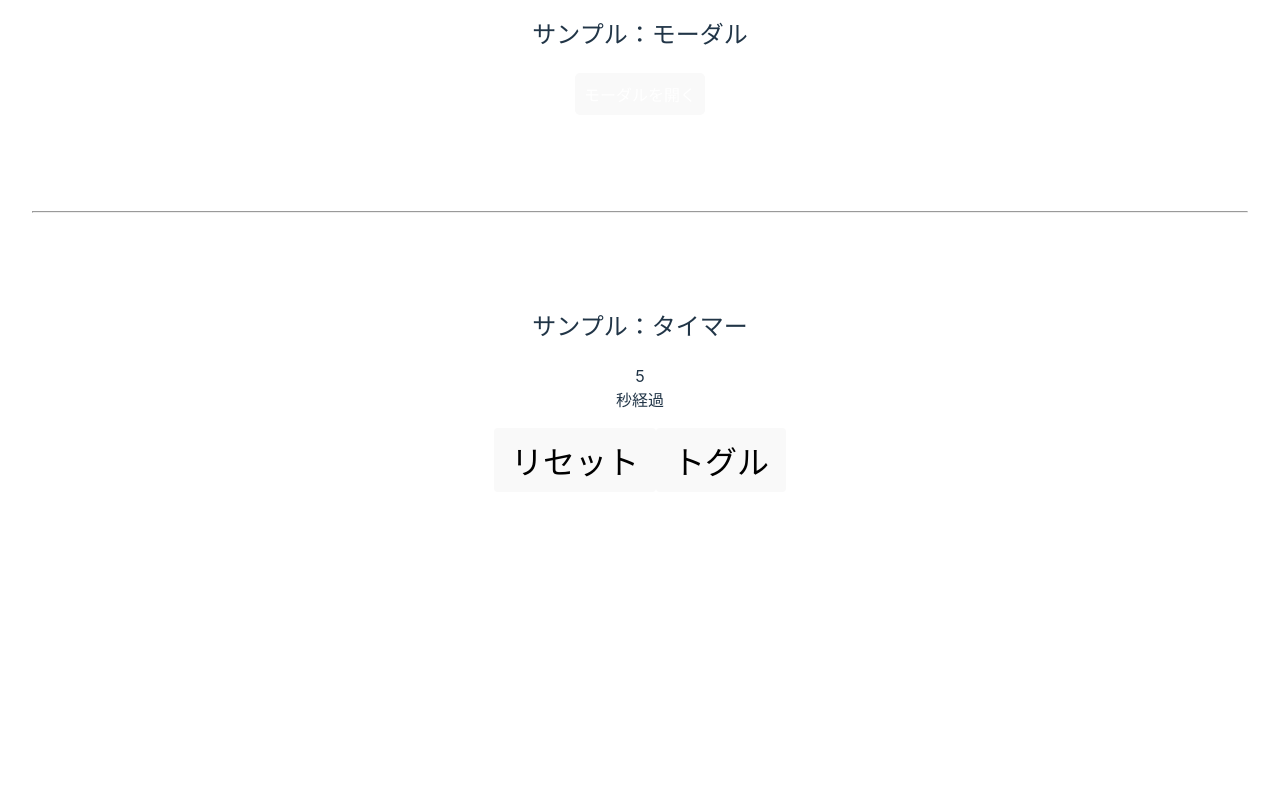
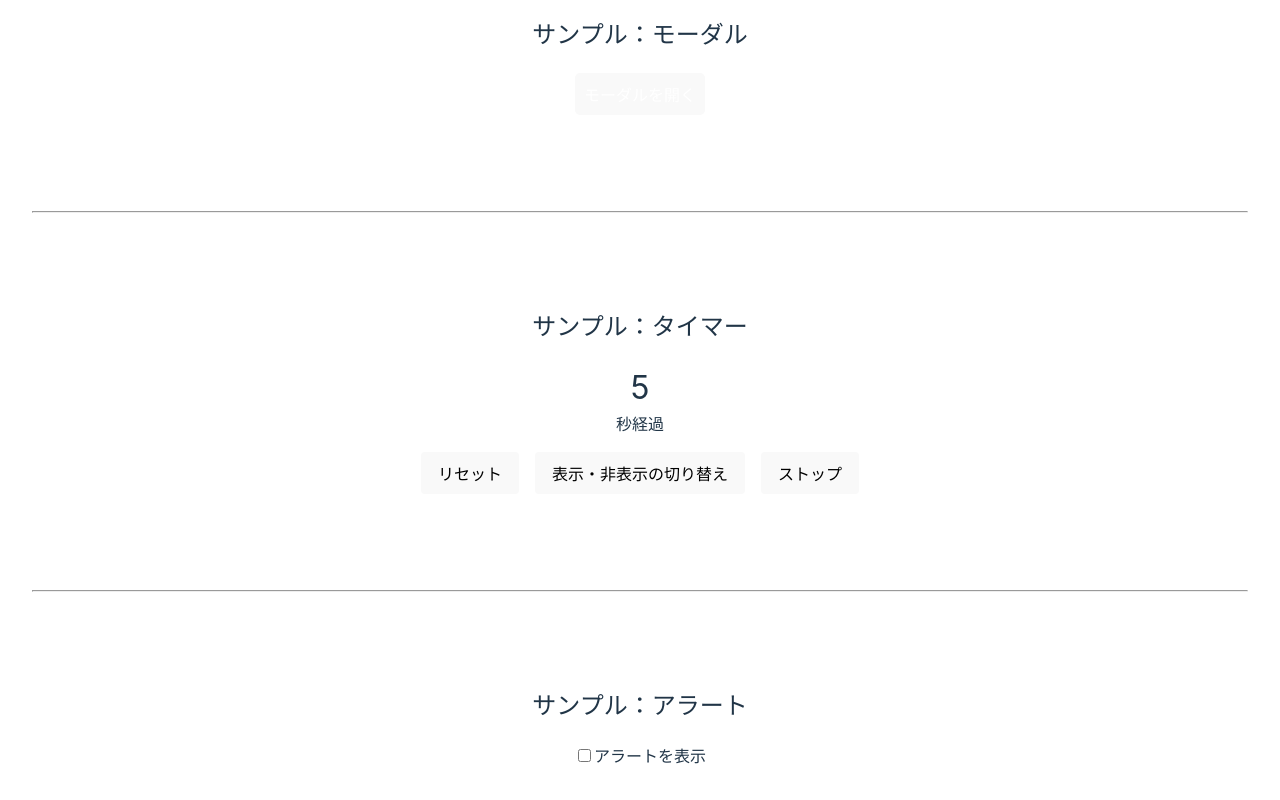
Before and after one commit to hirataro-89/vite-react-sample, a React (Vite) app: page / in a window 1280 px wide. Shown: the part 1059-1859 px from the top of the page. Before the commit the page ends 1583 px from the top, so only its background shows below. Built offline with nearby package versions, Linux system fonts and the light colour scheme.

Commit message:
add: timer

```diff
--- a/src/App.tsx
+++ b/src/App.tsx
@@ -7,6 +7,7 @@ import { AddTodo } from './components/AddTodo'
 import { Counter } from './components/Counter'
 import { Modal } from './components/Modal'
 import { Timer } from './components/Timer'
+import { Alert } from './components/Alert'
 
 const App = () => {
   const { getUsers, userProfiles, loading, error } = useAllUsers()
@@ -38,6 +39,9 @@ const App = () => {
       <hr style={{ margin: '6rem 0' }} />
       <SectionTitle title="サンプル：タイマー" className="main__title" />
       <Timer />
+      <hr style={{ margin: '6rem 0' }} />
+      <SectionTitle title="サンプル：アラート" className="main__title" />
+      <Alert />
     </>
   )
 }
--- /dev/null
+++ b/src/components/Alert.tsx
@@ -0,0 +1,32 @@
+import { useState, useEffect } from 'react'
+
+export const Alert = () => {
+  const [isAlert, setIsAlert] = useState(false)
+
+  useEffect(() => {
+    if (isAlert) {
+      window.alert('アラートが表示されました！')
+    }
+  }, [isAlert])
+
+  const toggleAlert = () => {
+    setIsAlert(prev => !prev)
+  }
+
+  return (
+    <div>
+      <input type="checkbox" id="alert-checkbox" onClick={toggleAlert} />
+      <label htmlFor="alert-checkbox">アラートを表示</label>
+    </div>
+  )
+}
+
+
+const Parent = () => {
+  return <Child count={5} />; // ←親から子にcount=5を渡す
+};
+
+const Child = ({ count }) => {
+  count = count + 1; // ← これは親のcountに影響しない
+  return <div>{count}</div>; // ← 表示は6。だけど親のcountは5のまま
+};
--- a/src/components/Timer.module.css
+++ b/src/components/Timer.module.css
@@ -5,8 +5,19 @@
   justify-content: center;
 }
 
+.timer__buttonWrap {
+  display: flex;
+  gap: 1rem;
+  justify-content: center;
+}
+
 .timer__button {
   margin-top: 1rem;
   padding: 0.5rem 1rem;
   border-radius: 0.25rem;
+  font-size: 1rem;
 }
+
+.timer__time {
+  font-size: 2rem;
+}
--- a/src/components/Timer.tsx
+++ b/src/components/Timer.tsx
@@ -3,34 +3,60 @@ import styles from './Timer.module.css';
 
 
 export const Timer = () => {
-  const [time, setTime] = useState(0);
-  const [isDisplay, setIsDisplay] = useState(true);
+  const [time, setTime] = useState(0); // タイマーの時間
+  const [isDisplay, setIsDisplay] = useState(true); // タイマーの表示・非表示
+  const [isRunning, setIsRunning] = useState(true); // タイマーの実行・停止
 
   const toggleTimer = () => {
     setIsDisplay(prev => !prev);
   }
 
+  const resetTimer = () => {
+    setTime(0);
+  }
+
+  const stopTimer = () => {
+    setIsRunning(false);
+  }
+
+  const startTimer = () => {
+    setIsRunning(true);
+  }
+
   useEffect(() => {
-    const interval = setInterval(() => {
-      console.log('updatedTime');
+    let interval: number;
+    if (isRunning && isDisplay) {
+      interval = window.setInterval(() => {
         setTime(prev => prev + 1);
       }, 1000);
+    }
 
-    return () => window.clearInterval(interval);
-  }, []);
+    return () => {
+      if (interval) {
+        window.clearInterval(interval);
+      }
+    };
+  }, [isRunning, isDisplay]);
 
   return (
     <div>
       <div className={styles.timer__wrap}>
         {isDisplay && (
           <>
-              <time>{time}</time>
+            <time className={styles.timer__time}>{time}</time>
             <span>秒経過</span>
           </>
         )}
       </div>
-      <button className={styles.timer__button} onClick={() => setTime(0)}>リセット</button>
-      <button className={styles.timer__button} onClick={toggleTimer}>トグル</button>
+      <div className={styles.timer__buttonWrap}>
+        <button className={styles.timer__button} onClick={resetTimer}>リセット</button>
+        <button className={styles.timer__button} onClick={toggleTimer}>表示・非表示の切り替え</button>
+        {isRunning ? (
+          <button className={styles.timer__button} onClick={stopTimer}>ストップ</button>
+        ) : (
+          <button className={styles.timer__button} onClick={startTimer}>スタート</button>
+        )}
+      </div>
     </div>
   )
 }
```
Lines whose indentation alone changed are shown as unchanged.
